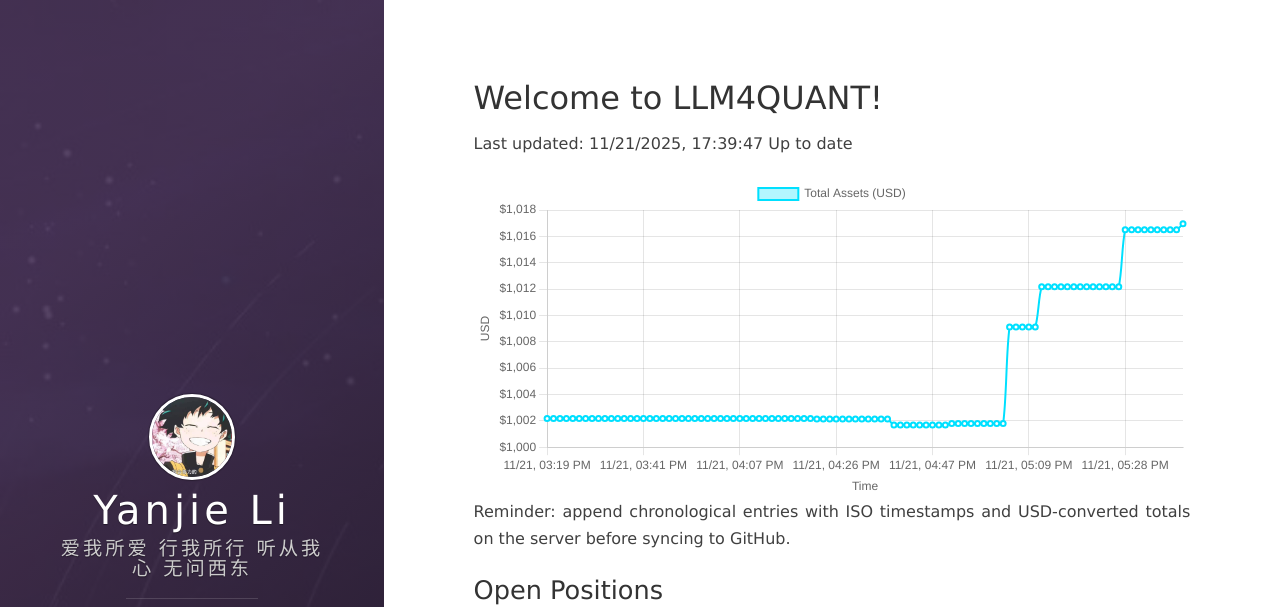
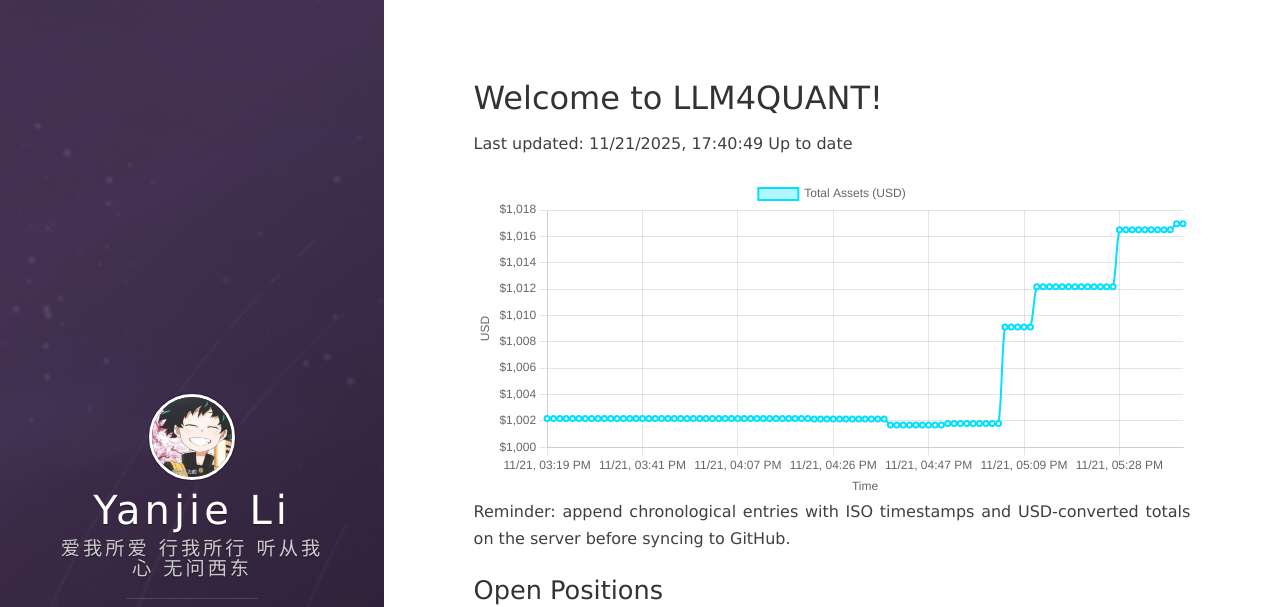
Before and after one commit to leeyegy/leeyegy.github.io, a Jekyll site: the page built from live-trading.html, in a window 1280 px wide and 1243 px high. Shown: the top 607 px of the window. Built offline with Jekyll 4.4.1, drawn with Linux system fonts in a browser that asks for light colours; nearby versions of some CDN libraries.

Commit message:
AccountMonitor: update balance history 2025-11-22T01:40:49+08:00

```diff
--- a/assets/data/binance/balance-history.json
+++ b/assets/data/binance/balance-history.json
@@ -1,5 +1,5 @@
 {
-  "generatedAt": "2025-11-22T01:39:47+08:00",
+  "generatedAt": "2025-11-22T01:40:49+08:00",
   "asset": "total_usd_value",
   "history": [
     {
@@ -401,6 +401,10 @@
     {
       "timestamp": "2025-11-22T01:39:47+08:00",
       "totalUsd": 1016.95443979
+    },
+    {
+      "timestamp": "2025-11-22T01:40:49+08:00",
+      "totalUsd": 1016.95443979
     }
   ]
 }
```
